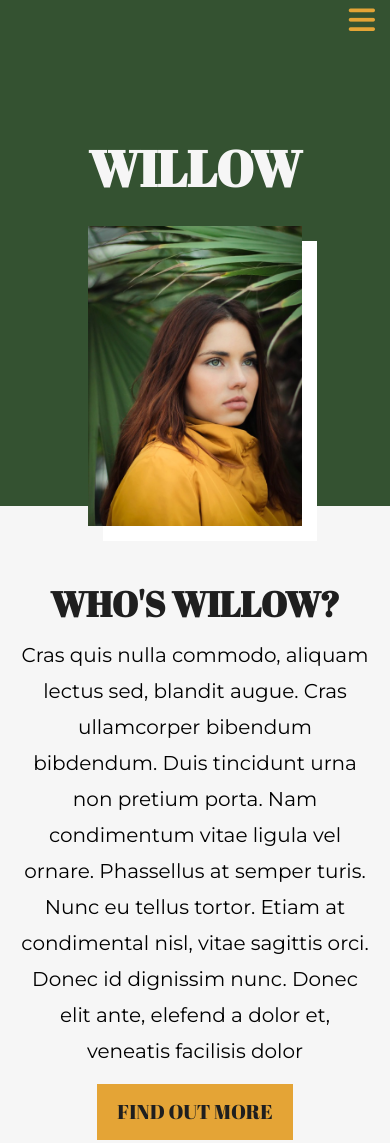
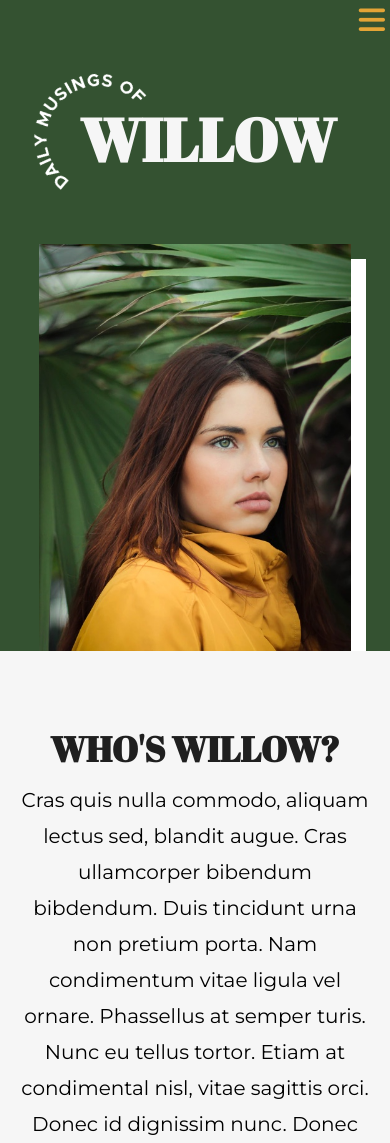
Before and after one commit to skininja673/AkalpitSharma-Project1, a plain HTML site: page index.html in a window 390 px wide. Shown: the top 1143 px of the page. Drawn offline with Linux system fonts and the light colour scheme.

Commit message:
fixed the Daily Musing Of

```diff
--- a/styles/sass/partials/_contactMeStyling.scss
+++ b/styles/sass/partials/_contactMeStyling.scss
@@ -1,3 +1,5 @@
+/* contact styling of contact.html */
+
 .contactTitleContainer {
   background-image: url(../assets/contact-image-1.jpg);
   background-repeat: no-repeat;
--- a/styles/sass/partials/_formStyling.scss
+++ b/styles/sass/partials/_formStyling.scss
@@ -1,4 +1,4 @@
-/*This partial styles the form section of blog.html and contact.html*/
+/* This partial styles the form section of blog.html and contact.html */
 
 .formContainer {
   display: flex;
--- a/styles/sass/partials/_indexStyling.scss
+++ b/styles/sass/partials/_indexStyling.scss
@@ -1,4 +1,4 @@
-/*This is the index.html styling sheet. The  navigation styling was completed at _topNavigation.scss which is rendered on each html extension pages*/
+/* This is the index.html styling sheet. The  navigation styling was completed at _topNavigation.scss which is rendered on each html extension pages */
 
 // Styling header
 .indexHeader {
@@ -8,16 +8,18 @@
 .indexHeader {
   .wrapper {
     display: flex;
-    justify-content: center;
+    justify-content: space-between;
     align-items: center;
+    flex-wrap: wrap;
+    position: relative;
 
     .titleImageContainer {
-      position: relative;
       .circular {
         position: absolute;
         width: 150px;
-        top: -90px;
-        left: -60px;
+        top: 36%;
+        left: 0px;
+        transform: rotate(10deg);
       }
     }
 
@@ -26,19 +28,21 @@
       color: $white-shade;
       text-transform: uppercase;
       font-family: $primary-font;
-      font-size: clamp(90px, 8.5vw, 150px);
+      font-size: 14rem;
+      margin-left: 45px;
     }
 
     .headerImageContainer {
       position: relative;
       top: 30px;
+      right: 20px;
     }
 
     // headshot image styling
     .headerImage {
       box-shadow: 15px 15px $white;
-      width: 85%;
-      margin-left: 50px;
+      width: 100%;
+      margin-left: 20px;
     }
   }
 }
@@ -93,7 +97,6 @@
   background-color: $white-shade;
 }
 .journeyContainer {
-  // border: 2px solid red;
   display: flex;
   flex-wrap: wrap;
 
@@ -109,13 +112,9 @@
   }
   .journeyDesc {
     flex: 1 1 calc(70%);
-    // margin-left: 37.5px;
-    // width: calc(70% - 75px);
-    // margin-left: 75px;
     display: flex;
     flex-direction: column;
     justify-content: space-between;
-
     a {
       align-self: flex-start;
     }
@@ -143,7 +142,6 @@
       justify-content: center;
 
       .listItem {
-        // flex: 1 1 calc(100% / 3 - 10px);
         width: calc(100% / 3 - 10px);
         margin: 5px;
         min-width: 200px;
@@ -153,27 +151,19 @@
   }
 }
 
-// footer styling
 .indexFooter {
-  // border: 2px solid red;
   background-color: $white-shade;
   padding: 100px;
 
   .footerFlexContainer {
-    // border: 2px solid magenta;
     display: flex;
     flex-wrap: wrap;
 
     li {
-      // border: 2px solid black;
-      // flex: 1 1 calc(50% - 20px);
       width: calc(50% - 20px);
       margin: 10px;
-      // min-width: 475.5px;
-      // min-width: 100px;
       display: flex;
 
-      // tiny yellow circular icon styling
       .iconContainer {
         width: 140px;
         height: 50px;
--- a/styles/sass/partials/_mediaQuries.scss
+++ b/styles/sass/partials/_mediaQuries.scss
@@ -1,6 +1,21 @@
 // media queries
 @media (max-width: 1307px) {
-  /*contact.html form*/
+  /* INDEX.HTML STYLING */
+  // index.html: header styling with headshot
+  .indexHeader {
+    .wrapper {
+      width: 95%;
+      .headerImageContainer {
+        right: 30px;
+      }
+      .title {
+        font-size: clamp(120px, 8vw, 150px);
+      }
+    }
+  }
+
+  /* CONTACT.HTML STYLING */
+  // contact.html: form styling
   .contactMain {
     .wrapper {
       .socialContainer {
@@ -30,7 +45,30 @@
 }
 
 @media (max-width: 1108px) {
-  /*blog.html styling*/
+  /* INDEX.HTML STYLING */
+  // index.html: header styling
+  .indexHeader {
+    .wrapper {
+      justify-content: center;
+      align-items: center;
+      padding-top: 5rem;
+      margin-top: 100px;
+
+      .headerImageContainer {
+        margin-top: 80px;
+      }
+      .title {
+        margin-top: 40px;
+      }
+      .titleImageContainer .circular {
+        top: 0;
+        left: 20%;
+      }
+    }
+  }
+
+  /* BLOG.HTML STYLING */
+  // blog.html: main styling
   .blogMain .wrapper {
     flex-direction: column;
   }
@@ -63,7 +101,8 @@
 }
 
 @media (max-width: 934px) {
-  /*--top navigation hamburger styling, applicable to index.html, blog.html & contact.html--*/
+  /* TOP NAVIGATION STYLING */
+  // hamburger styling applicable to index, blog & contact.html
   .topNav {
     .sideMenuContainer {
       width: 100%;
@@ -74,51 +113,42 @@
     }
   }
 
-  // header of index.html
-  .indexHeader .wrapper {
-    width: 100%;
-    min-height: 10vh;
+  /* INDEX.HTML STYLING*/
+  // index.html: header styling
+  .indexHeader {
+    .wrapper {
+      flex-direction: column;
+      justify-content: center;
+      align-items: center;
+      margin-top: 0px;
+      width: 100%;
 
-    display: flex;
-    flex-direction: column;
-    flex-wrap: wrap;
+      .headerImageContainer {
+        margin-top: 80px;
+      }
 
-    .titleImageContainer {
-      font-size: 20px;
-      margin-top: 100px;
-      z-index: 10;
-      position: relative;
-
-      img {
-        display: none;
+      .title {
+        margin-top: 50px;
+        position: relative;
+        font-size: clamp(50px, 8vw, 150px);
       }
-    }
-
-    .headerImageContainer {
-      width: 100%;
-      margin: 0 auto;
-      padding: 1rem;
-      width: 60%;
-
-      img {
-        width: 100%;
-        margin: 0 auto;
+      .titleImageContainer {
+        .circular {
+          top: 5%;
+          left: 30%;
+          width: 100px;
+          transform: rotate(15deg);
+        }
       }
-    }
-    .title {
-      margin-top: 50px;
-      font-size: clamp(50px, 12vw, 100px);
     }
   }
 
-  // image & description section of index.html
+  // index.html: image & description section
   .imgAndContent {
-    // border: 2px solid red;
     display: flex;
     flex-direction: column;
 
     .wrapper {
-      // border: 2px solid green;
       display: flex;
       flex-direction: column;
       width: 100%;
@@ -127,12 +157,10 @@
 
     .contentContainer1,
     .contentContainer2 {
-      // border: 2px dotted goldenrod;
       width: 100%;
       text-align: center;
     }
     .imgContainer2 {
-      // border: 3px solid purple;
       order: -1;
     }
     .contentContainer2 {
@@ -140,14 +168,13 @@
     }
     .bridgeImage,
     .lotusImage {
-      // border: 2px solid black;
       max-width: 80%;
       text-align: center;
       margin: 0 auto;
     }
   }
 
-  // willows journey section of index.html
+  // index.html: willows journey section
   .journey {
     padding: 0px;
     .journeyContainer {
@@ -169,9 +196,8 @@
     }
   }
 
-  // gallery section of index.html
+  // index.html: gallery section
   .gallery {
-    // border: 2px solid magenta;
     padding: 30px 0px;
     margin: 20px 0px;
     .galleryContainer {
@@ -184,7 +210,7 @@
     }
   }
 
-  //footer section of index.html
+  // index.html: footer section
   .indexFooter {
     padding: 1rem 0px;
     .footerContainer {
@@ -198,8 +224,8 @@
     }
   }
 
-  /* blog.html */
-  // header of blog.html
+  /* BLOG.HTML STYLING */
+  // blog.html: header section
   .blogTitleContainer {
     .wrapper {
       width: 90%;
@@ -210,7 +236,8 @@
 }
 
 @media (max-width: 693px) {
-  /*-- top navigation hamburger styling, applicable to index.html, blog.html, contact.html-- */
+  /* TOP NAVIGATION STYLING */
+  // hamburger styling applicable to index, blog & contact.html
   .topNav ul a {
     padding: 0.9rem;
     font-size: 1.5rem;
@@ -219,7 +246,8 @@
 }
 
 @media (max-width: 650px) {
-  /*-- top navigation hamburger styling, applicable to index.html, blog.html, contact.html--*/
+  /* TOP NAVIGATION STYLING */
+  // hamburger styling applicable to index, blog & contact.html
   .indexHeader .hamburger {
     display: block;
   }
@@ -241,22 +269,59 @@
     display: flex;
   }
 
-  // ----------------------------------
-  /*index.html*/
+  /* INDEX.HTML STYLING */
+  // index.html: header section
+  .indexHeader {
+    .wrapper {
+      justify-content: center;
+      align-items: center;
+
+      .titleImageContainer {
+        display: flex;
+        margin-top: 20px;
+        position: relative;
+        right: 110px;
+
+        .circular {
+          position: relative;
+          transform: rotate(15deg);
+          left: 0;
+        }
+        .title {
+          margin-top: 51px;
+          position: absolute;
+          top: 0;
+          font-size: 6rem;
+        }
+      }
+
+      .headerImageContainer {
+        margin-top: 20px;
+        min-width: 100%;
+        position: relative;
+        left: 0%;
+
+        .headerImage {
+          width: 80%;
+          margin: 0 auto;
+        }
+      }
+    }
+  }
+  // index.html: content container 1
   .contentContainer1 {
-    // border: 2px solid red;
     padding: 4rem 1rem;
   }
 
-  /*blog.html*/
-  //header styling of blog.html
+  /* BLOG.HTML STYLING*/
+  // blog.html: header section
   .blogTitleContainer {
     .wrapper {
       min-height: 40vh;
     }
   }
 
-  //main part of blog.html
+  // blog.html: main section
   .date {
     font-size: 1.6rem;
     margin: 20px 0px;
@@ -273,13 +338,11 @@
     }
 
     .longBlog {
-      // border: 1px solid red;
       padding: 0px;
       h2 {
         font-size: 2.8rem;
       }
       p {
-        // border: 2px solid magenta;
         min-width: 100%;
       }
     }
@@ -296,8 +359,8 @@
     }
   }
 
-  /*contact.html*/
-  // main styling of contact.html
+  /* CONTACT.HTML STYLING */
+  // contact.html: main styling
   .contactMain .wrapper {
     width: 100%;
     padding: 0px;
@@ -306,3 +369,45 @@
     }
   }
 }
+
+@media (max-width: 578px) {
+  /* INDEX.HTML STYLING */
+  // index.html: header section
+  .indexHeader {
+    .wrapper {
+      overflow: hidden;
+      justify-content: center;
+      align-items: center;
+
+      .titleImageContainer {
+        display: flex;
+        position: relative;
+        margin-top: 20px;
+        right: 110px;
+
+        .circular {
+          position: relative;
+          transform: rotate(15deg);
+          left: 0;
+        }
+
+        .title {
+          margin-top: 51px;
+          position: absolute;
+          top: 0;
+          font-size: 6rem;
+        }
+      }
+
+      .headerImageContainer {
+        margin-top: 20px;
+        position: relative;
+        left: 0%;
+
+        .headerImage {
+          width: 80%;
+        }
+      }
+    }
+  }
+}
--- a/styles/sass/partials/_topNavigation.scss
+++ b/styles/sass/partials/_topNavigation.scss
@@ -35,7 +35,7 @@
   font-size: 3rem;
   color: $accent-color;
   margin: 0.5rem;
-  right: 10px;
+  right: 0;
   z-index: 10;
   display: none;
 }
```
Also changed, not shown: styles/styles.css.
